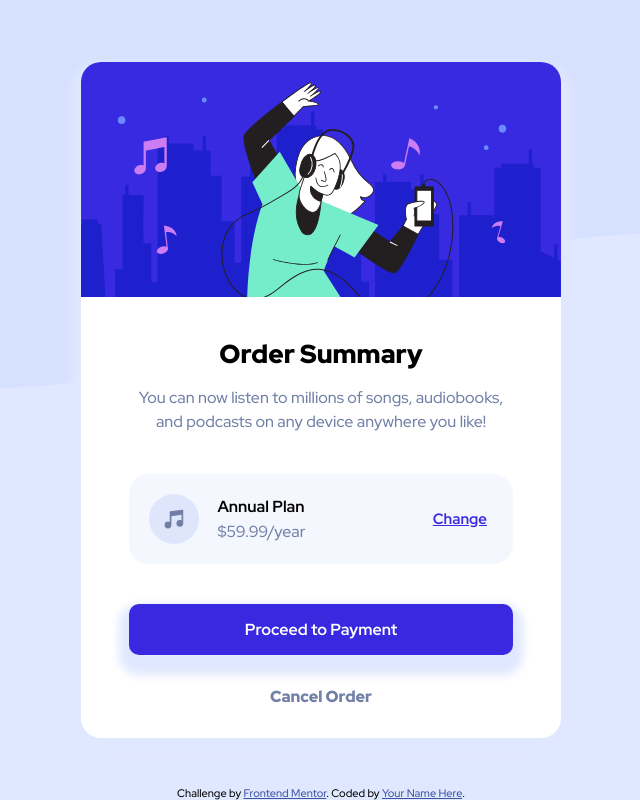
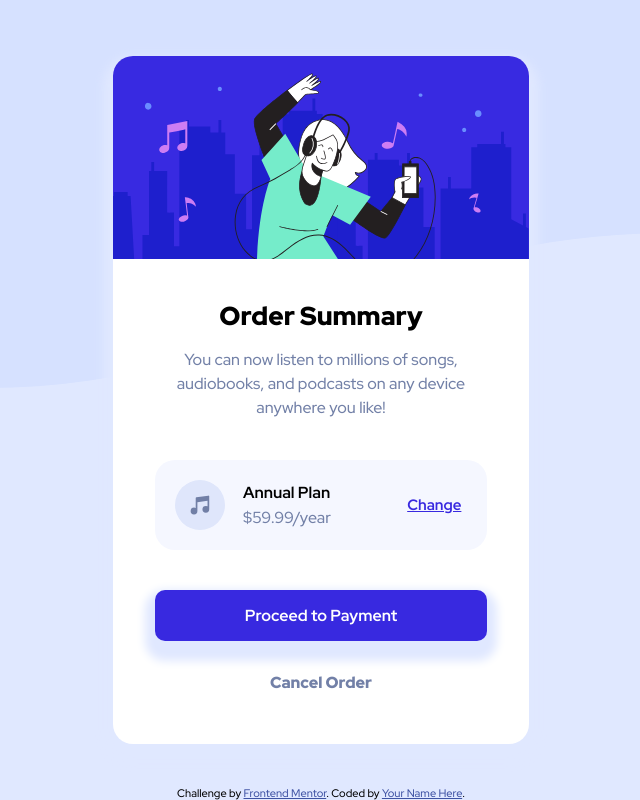
Before and after one commit to riverCodes/order-summary-component, a plain HTML site: page index.html in a window 1280 px wide. Shown: the whole page, without its empty margins (319-959 px from the left). Drawn offline with Linux system fonts and the light colour scheme.

Commit message:
Added finishing touches

```diff
--- a/styles.css
+++ b/styles.css
@@ -18,7 +18,8 @@ main {
     display: flex;
     flex-direction: column;
     background-color: white;
-    max-width: 30rem;
+    max-width: 26rem;
+    min-width: 20rem;
     position: relative;
     border-radius: 20px;
     box-shadow: 0 10px 10px 10px hsl(225, 100%, 94%);
@@ -103,6 +104,11 @@ h5 {
     font-size: 15px;
     text-decoration: underline;
     margin-right: 20px;
+    cursor: pointer;
+}
+.change-plan-button:hover {
+    color: rgb(118, 108, 255);
+    transition: color 0.2s
 }
 .proceed-payment-button {
     color: white;
@@ -117,6 +123,11 @@ h5 {
     margin: auto;
     margin-bottom: 30px;
     width: 80%;
+    cursor: pointer;
+    transition: background-color 0.2s;
+}
+.proceed-payment-button:hover {
+    background-color:  rgb(118, 108, 255);
 }
 .cancel-order-button {
     color: hsl(224, 23%, 55%);
@@ -126,8 +137,14 @@ h5 {
     font-size: 16px;
     cursor: pointer;
     margin: auto;
-    margin-bottom: 30px;
+    margin-bottom: 50px;
     width: 80%;
+    cursor: pointer;
+}
+.cancel-order-button:hover {
+    color: hsl(223, 47%, 23%);
+    transition: color 0.2s;
+
 }
 .footer {
     position: fixed;
```
Also changed, not shown: images/order-summary-component-screenshot.png (added), 2 other files.
